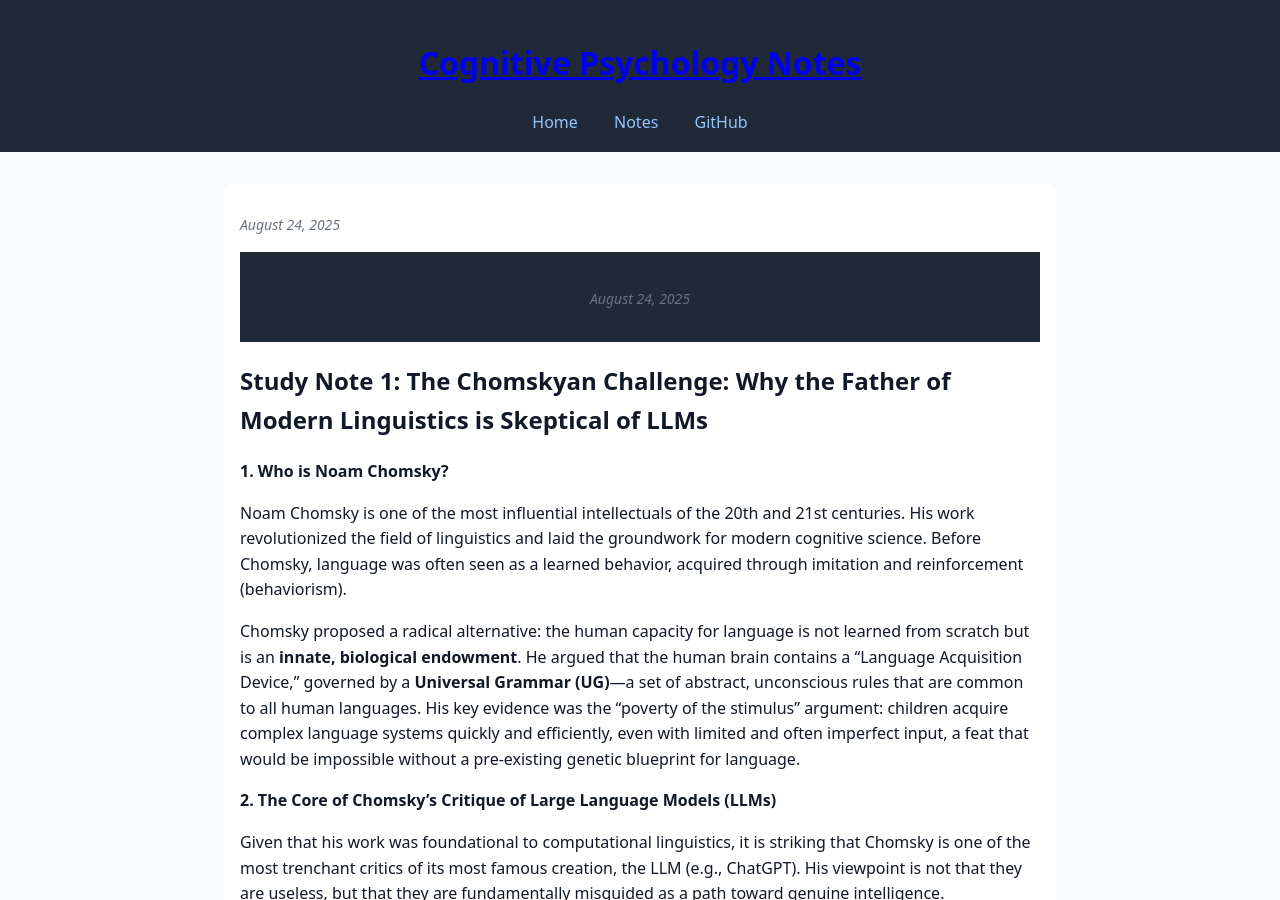
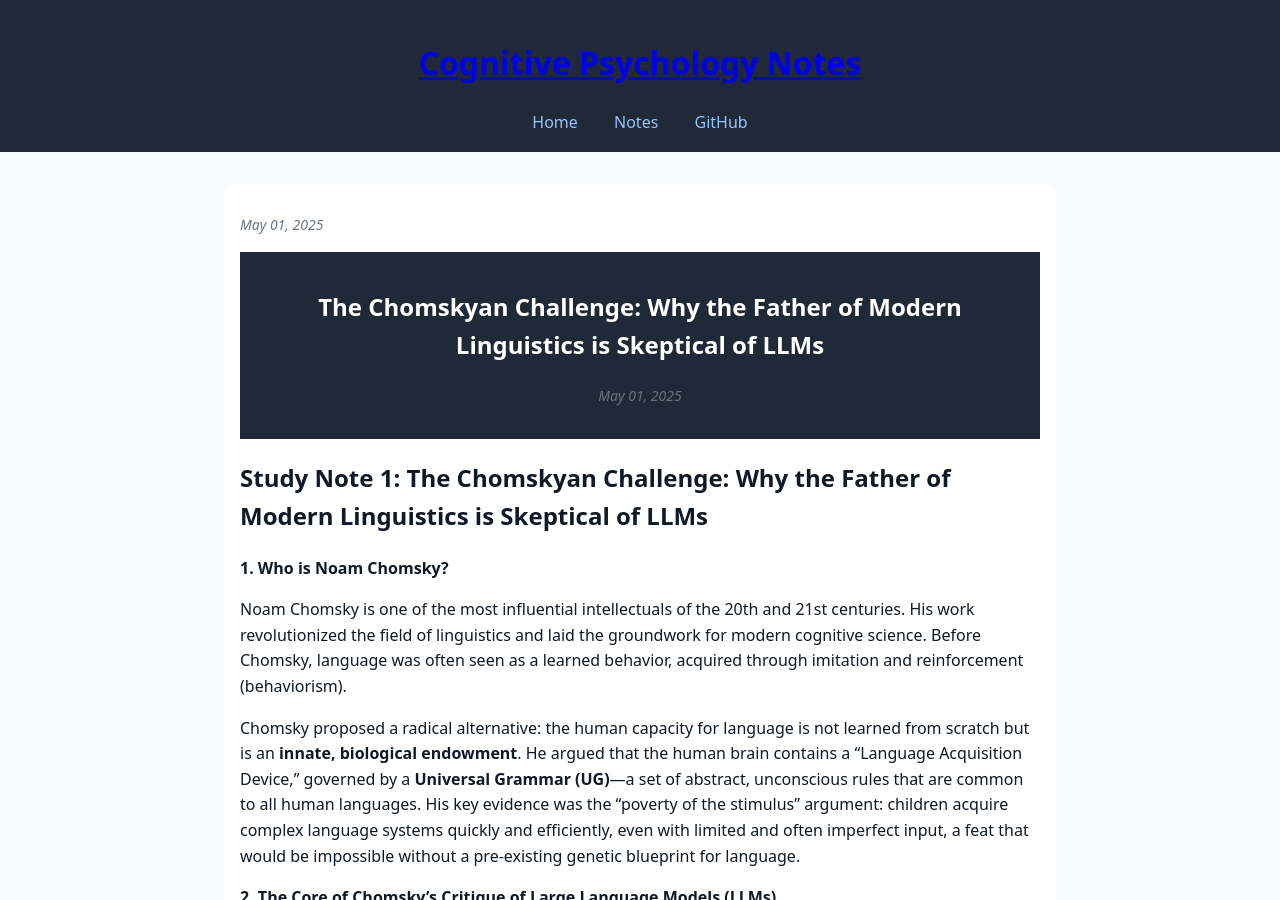
Before and after one commit to zhangyulin-space/zhangyulin-space.github.io, a Jekyll site: the page built from _posts/2025-05-01-The-Chomskyan Challenge Why the Father of Modern Linguistics is Skeptical of LLMs.md, in a window 1280 px wide and 900 px high. Built offline with Jekyll 4.4.1, drawn with Linux system fonts in a browser that asks for light colours; our own code applies the rules of GitHub Pages for plain Markdown files.

Commit message:
docs: 为多篇博客文章标题添加引号以保持格式一致

```diff
--- a/_posts/2025-05-01-The-Chomskyan Challenge Why the Father of Modern Linguistics is Skeptical of LLMs.md
+++ b/_posts/2025-05-01-The-Chomskyan Challenge Why the Father of Modern Linguistics is Skeptical of LLMs.md
@@ -1,5 +1,5 @@
 ---
-title: The Chomskyan Challenge: Why the Father of Modern Linguistics is Skeptical of LLMs
+title: "The Chomskyan Challenge: Why the Father of Modern Linguistics is Skeptical of LLMs"
 layout: post
 date: 2025-05-01
 ---
```
Also changed, not shown: _posts/2025-05-02-The Blueprint and the Photograph-Is a Pre-trained Model a Digital Form of DNA.md (+1 -1 lines), _posts/2025-05-03-The Agentic Leap Does Giving LLMs Agency Bridge the Cognitive Gap.md (+1 -1 lines), _posts/2025-05-04-The Path Forward What Chomsky's Critique Means for the Future of AI.md (+1 -1 lines).
